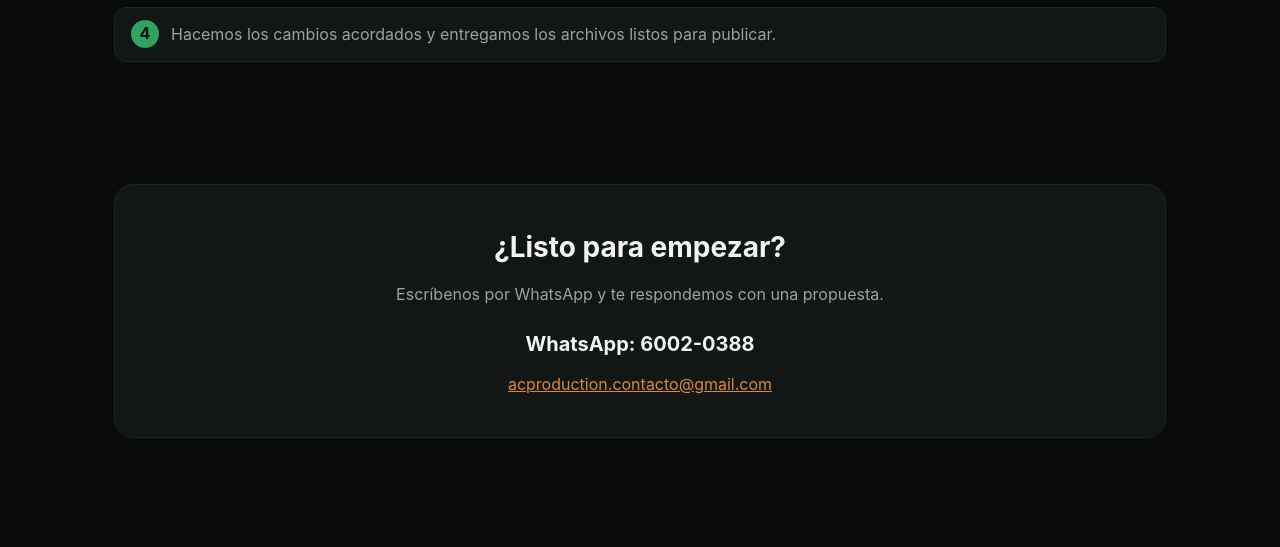
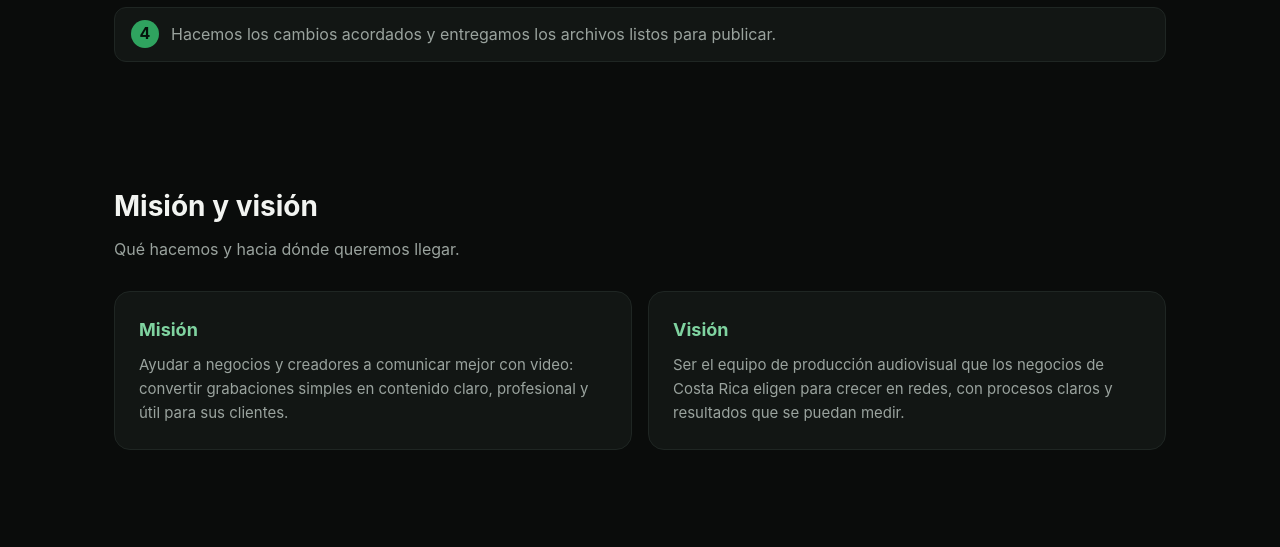
Before and after one commit to ac-production/acproduction, a plain HTML site: page index.html in a window 1280 px wide. Shown: the part 1705-2252 px from the top of the page. Drawn offline with Linux system fonts and the light colour scheme; grey boxes are pictures that could not be loaded.

Commit message:
Agrega misión y visión a la página

```diff
--- a/index.html
+++ b/index.html
@@ -166,6 +166,21 @@
     </ol>
   </section>
 
+  <section id="mision">
+    <h2>Misión y visión</h2>
+    <p class="lead">Qué hacemos y hacia dónde queremos llegar.</p>
+    <div class="grid">
+      <div class="card">
+        <h3>Misión</h3>
+        <p>Ayudar a negocios y creadores a comunicar mejor con video: convertir grabaciones simples en contenido claro, profesional y útil para sus clientes.</p>
+      </div>
+      <div class="card">
+        <h3>Visión</h3>
+        <p>Ser el equipo de producción audiovisual que los negocios de Costa Rica eligen para crecer en redes, con procesos claros y resultados que se puedan medir.</p>
+      </div>
+    </div>
+  </section>
+
   <section id="contacto">
     <div class="contact">
       <h2>¿Listo para empezar?</h2>
```
